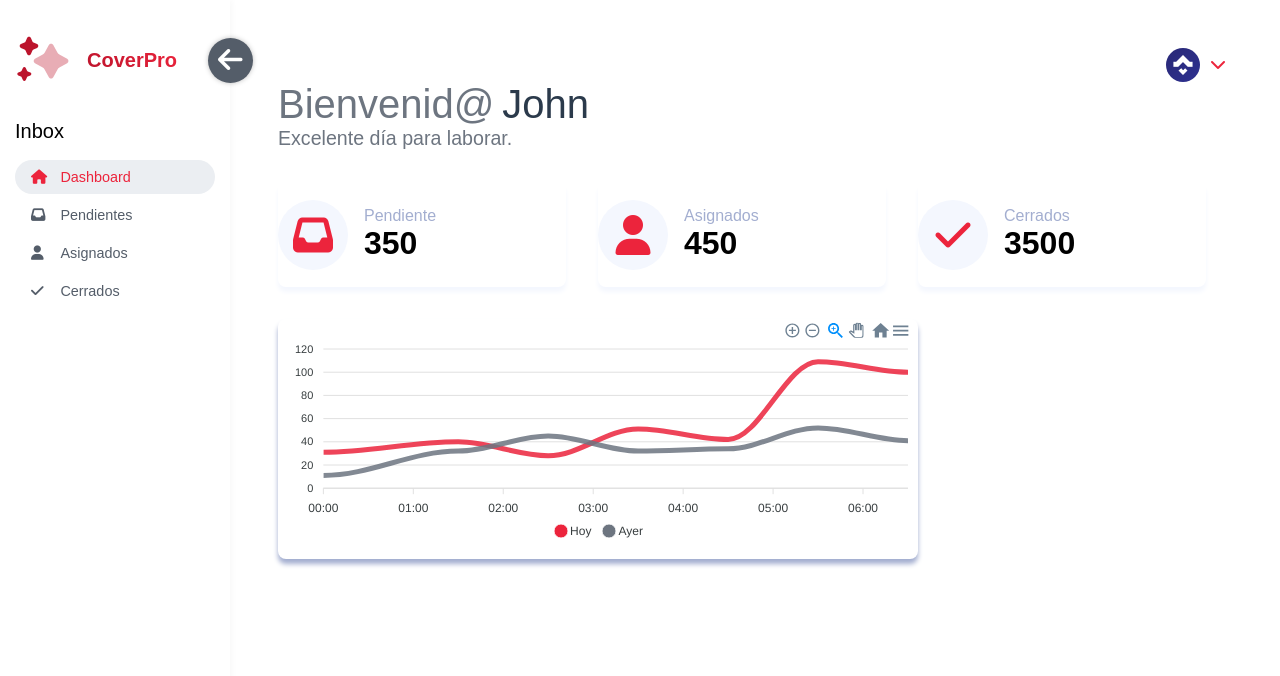
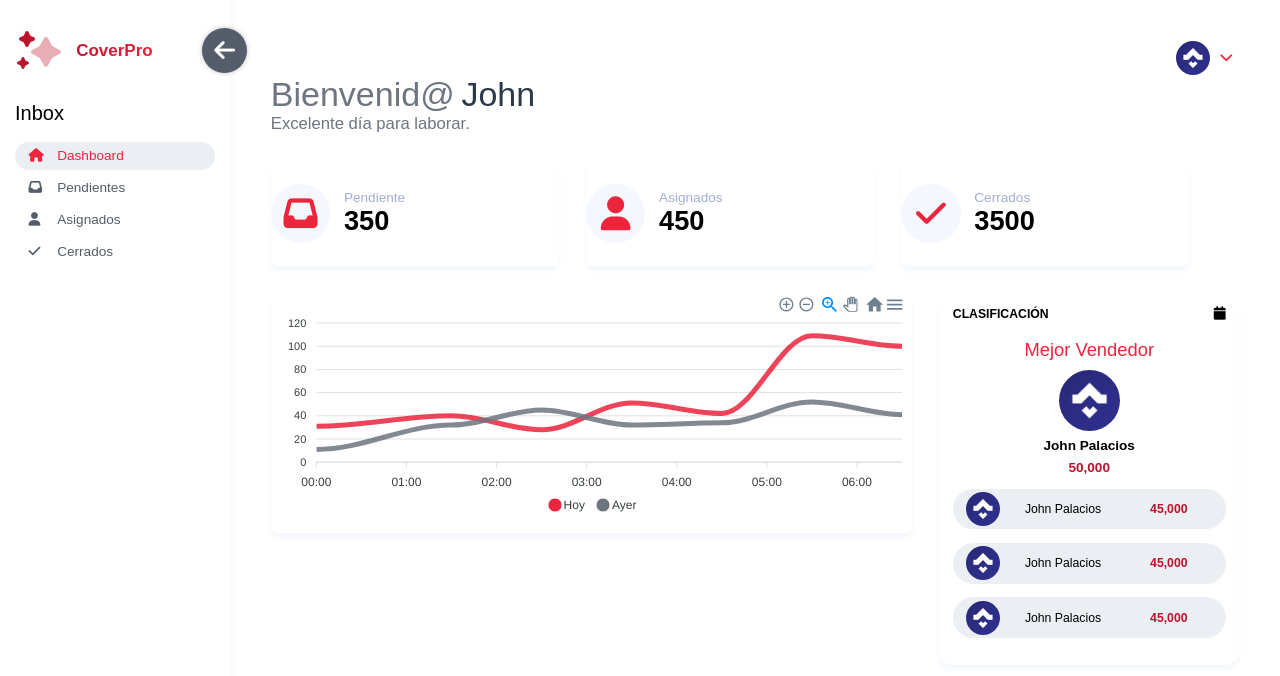
Before and after one commit to Rysth/REACT-CoverPro, a React (Create React App) app: page / in a window 1280 px wide. Shown: the top 676 px of the page. Built offline with nearby package versions, Linux system fonts and the light colour scheme; a web font is replaced by a local one.

Commit message:
Created the Leadeboard component.

```diff
--- a/src/App.css
+++ b/src/App.css
@@ -16,6 +16,10 @@
 *::before,
 *::after {
   box-sizing: border-box;
+}
+
+html {
+  font-size: 85%;
 }
 
 html,
@@ -56,7 +60,7 @@ button {
 /* Containers */
 
 .container {
-  max-width: 1400px;
+  max-width: 1600px;
   margin: 0 auto;
 }
 
@@ -69,11 +73,11 @@ button {
 /* Content */
 .content {
   padding: 2em;
-  max-width: 1400px;
+  max-width: 1600px;
 }
 
 @media (min-width: 768px) {
-  .App {
+  .App > .container {
     display: grid;
     grid-template-columns: max-content 1fr;
     justify-content: left;
@@ -85,7 +89,7 @@ button {
 
   .grid-system {
     display: grid;
-    grid-template-columns: 1fr 298px;
-    gap: 1em;
+    grid-template-columns: 1fr max-content;
+    gap: 2em;
   }
 }
--- a/src/App.js
+++ b/src/App.js
@@ -6,6 +6,7 @@ import Dashboard from './components/Pages/Dashboard/Dashboard';
 function App() {
   return (
     <div className="App">
+      <div className="container">
         <BrowserRouter>
           <Sidebar />
           <div className="content">
@@ -18,6 +19,7 @@ function App() {
           </div>
         </BrowserRouter>
       </div>
+    </div>
   );
 }
 
--- a/src/components/Chart/Chart.css
+++ b/src/components/Chart/Chart.css
@@ -1,4 +1,4 @@
 .chart {
-  box-shadow: 0 5px 5px var(--CL-neutral-light-two);
+  box-shadow: 0 5px 5px var(--CL-neutral-light);
   border-radius: 0.5em;
 }
--- /dev/null
+++ b/src/components/Leaderboard/Leaderboard.css
@@ -0,0 +1,78 @@
+.leaderboard {
+  box-shadow: 0 5px 5px var(--CL-neutral-light);
+  padding: 1em;
+  border-radius: 1em;
+  width: 300px;
+}
+
+.leaderboard-header {
+  display: flex;
+  justify-content: space-between;
+  align-items: center;
+}
+
+.leaderboard-title {
+  margin: 0;
+  font-size: 0.9rem;
+  text-transform: uppercase;
+}
+
+.leaderboard-seller {
+  text-align: center;
+  font-size: 1.35rem;
+  font-weight: 500;
+  margin: 1em 0 0.5em 0;
+  color: var(--CL-primary-400);
+}
+
+.leaderboard-user {
+  display: block;
+  max-width: 4.5em;
+  margin: 0 auto;
+  border-radius: 3em;
+}
+
+.leaderboard-text {
+  text-align: center;
+  font-weight: bold;
+  margin: 0.5em auto;
+}
+
+.leaderboard-list {
+  padding: 0;
+  list-style-type: none;
+  display: grid;
+  gap: 1em;
+}
+
+.leaderboard-item {
+  display: flex;
+  align-items: center;
+  justify-content: space-between;
+  background-color: var(--CL-primary-gray);
+  padding: 0.25em 1em;
+  border-radius: 3em;
+  cursor: pointer;
+}
+
+.leaderboard-user.item {
+  margin: 0;
+  width: 2.5em;
+}
+
+.leaderboard-text.item {
+  font-size: 0.9rem;
+  font-weight: 400;
+}
+
+.leaderboard-text.red {
+  color: var(--CL-primary-600);
+  font-weight: bold;
+}
+
+@media (min-width: 768px) {
+  .leaderboard {
+    grid-column: 2 / 3;
+    grid-row: 1 / 4;
+  }
+}
--- /dev/null
+++ b/src/components/Leaderboard/Leaderboard.js
@@ -0,0 +1,41 @@
+import React from 'react';
+import UserImage from '../../assets/images/user.png';
+import './Leaderboard.css';
+
+function Leaderboard() {
+  return (
+    <div className="leaderboard">
+      <header className="leaderboard-header">
+        <h3 className="leaderboard-title">Clasificación</h3>
+        <i className="fa-solid fa-calendar" />
+      </header>
+      <div className="leaderboard-best">
+        <h4 className="leaderboard-seller">Mejor Vendedor</h4>
+        <div className="leaderboard-profile">
+          <img className="leaderboard-user" src={UserImage} alt="Profile user" />
+          <p className="leaderboard-text">John Palacios</p>
+          <p className="leaderboard-text red">50,000</p>
+        </div>
+      </div>
+      <div className="leaderboard-content">
+        <ul className="leaderboard-list">
+          <LeaderboardItem />
+          <LeaderboardItem />
+          <LeaderboardItem />
+        </ul>
+      </div>
+    </div>
+  );
+}
+
+function LeaderboardItem() {
+  return (
+    <li className="leaderboard-item">
+      <img className="leaderboard-user item" src={UserImage} alt="Profile user" />
+      <p className="leaderboard-text item">John Palacios</p>
+      <p className="leaderboard-text item red">45,000</p>
+    </li>
+  );
+}
+
+export default Leaderboard;
--- a/src/components/Pages/Dashboard/Dashboard.js
+++ b/src/components/Pages/Dashboard/Dashboard.js
@@ -2,6 +2,7 @@ import React from 'react';
 import Header from '../../Header/Header';
 import Card from '../../Card/Card';
 import Chart from '../../Chart/Chart';
+import Leaderboard from '../../Leaderboard/Leaderboard';
 import './Dashboard.css';
 
 const cardArray = [
@@ -36,6 +37,7 @@ function Dashboard() {
       </div>
       <div className="grid-system">
         <Chart />
+        <Leaderboard />
       </div>
     </div>
   );
--- a/src/components/Sidebar/Sidebar.css
+++ b/src/components/Sidebar/Sidebar.css
@@ -153,7 +153,7 @@
 }
 
 .sidebar-link > * {
-  font-size: 0.9rem;
+  font-size: 1rem;
   transition: 0.15s;
 }
 
```
Lines whose indentation alone changed are shown as unchanged.
